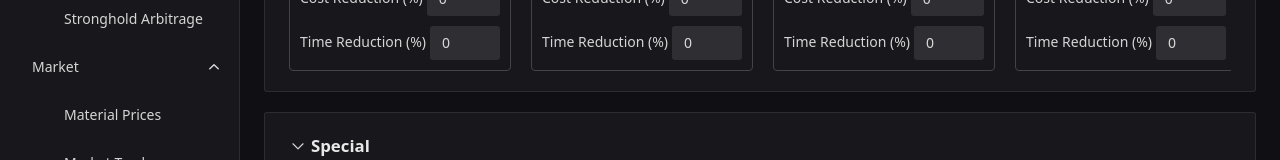
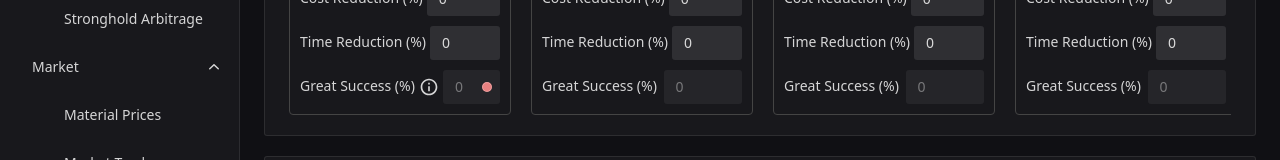
Before and after one commit to yiruinn/loa-buddy, a Vue app in the folder web/: page /crafting in a window 1280 px wide. Shown: the part 216-376 px from the top of the page. Built offline with nearby package versions, Linux system fonts and the light colour scheme; no server answers; a small style sheet from the web is missing.

Commit message:
add great success to crafting calc and add option to factor it into calculation

```diff
--- a/web/src/components/CraftingCalculator.vue
+++ b/web/src/components/CraftingCalculator.vue
@@ -78,6 +78,10 @@ const props = defineProps({
   useLowestPrice: {
     type: Boolean,
     required: true,
+  },
+  enableGreatSuccess: {
+    type: Boolean,
+    required: true,
   }
 });
 
@@ -120,6 +124,18 @@ const getAdjustedCraftingTime = (recipe) => {
   return (recipe.craftingTime * (1 - totalReduction / 100)).toFixed(2);
 };
 
+const getGreatSuccessChance = (recipe) => {
+  if (!props.enableGreatSuccess) {
+    return 0;
+  }
+  const BASE_RATE = 5;
+  const generalBonus = props.craftingReductions.general.greatSuccess || 0;
+  const categoryBonus = props.craftingReductions[recipe.type]?.greatSuccess || 0;
+
+  const finalChance = BASE_RATE * (1 + (generalBonus / 100) + (categoryBonus / 100));
+  return finalChance;
+}
+
 const calculateMaterialCost = (items) => {
   return items.reduce((sum, item) => {
     const priceKey = props.useLowestPrice ? 'effectivePrice' : 'marketPrice';
@@ -157,8 +173,11 @@ const getTotalCost = (recipe, index) => {
   return itemsCost + getAdjustedCraftingCost(recipe);
 };
 
-const getUnitPrice = (recipe, index) =>
-  (getTotalCost(recipe, index) / recipe.quantity).toFixed(2);
+const getUnitPrice = (recipe, index) => {
+  const greatSuccessChance = getGreatSuccessChance(recipe) / 100;
+  const effectiveQuantity = recipe.quantity * (1 + greatSuccessChance);
+  return (getTotalCost(recipe, index) / effectiveQuantity).toFixed(2);
+}
 
 const calculateTax = (sellingPrice) => Math.ceil(sellingPrice * 0.05);
 
@@ -214,8 +233,8 @@ watch(() => [
   props.recipes,
   props.craftingReductions,
   props.useLowestPrice,
+  props.enableGreatSuccess,
 ], initializeCategories, { deep: true });
-
 </script>
 
 <style scoped>
--- a/web/src/components/CraftingPage.vue
+++ b/web/src/components/CraftingPage.vue
@@ -41,6 +41,33 @@
                   <span>Time Reduction (%)</span>
                   <n-input-number v-model:value="craftingReductions.general.time" :min="0" :max="30" :show-button="false" />
                 </div>
+                <div class="input-group">
+                  <span style="display: flex; align-items: center; gap: 4px;">
+                    Great Success (%)
+                    <n-tooltip trigger="hover" placement="bottom" style="max-width: 200px;">
+                      <template #trigger>
+                        <n-icon size="20" style="cursor: pointer;">
+                          <svg xmlns="http://www.w3.org/2000/svg" viewBox="0 0 24 24"><path fill="currentColor" d="M12 2C6.48 2 2 6.48 2 12s4.48 10 10 10s10-4.48 10-10S17.52 2 12 2zm0 18c-4.41 0-8-3.59-8-8s3.59-8 8-8s8 3.59 8 8s-3.59 8-8 8zm-1-13h2v2h-2v-2zm0 4h2v6h-2v-6z"></path></svg>
+                        </n-icon>
+                      </template>
+                      <div>
+                        Great Success Chance (GSC) is:<br>
+                        <b>5 * (1 + additionalGSC / 100)</b><br>
+                        Expected Yield (EY) is:<br>
+                        <b>quantity * (1 + GSC / 100)</b><br>
+                        Unit Price is calculated as:<br>
+                        <b>totalCost / EY</b>
+                      </div>
+                    </n-tooltip>
+                  </span>
+                  <n-input-number v-model:value="craftingReductions.general.greatSuccess" :min="0" :max="30" :show-button="false" :disabled="!enableGreatSuccess">
+                    <template #suffix>
+                      <n-button @click="enableGreatSuccess = !enableGreatSuccess" size="tiny" :style="{ backgroundColor: enableGreatSuccess ? '#63e2b7' : '#e88080', width: '10px', height: '10px', padding: 0, borderRadius: '50%' }">
+                        &nbsp;
+                      </n-button>
+                    </template>
+                  </n-input-number>
+                </div>
               </div>
               <div class="category-group">
                 <h3>Battle Items</h3>
@@ -51,6 +78,10 @@
                 <div class="input-group">
                   <span>Time Reduction (%)</span>
                   <n-input-number v-model:value="craftingReductions.battle.time" :min="0" :max="10" :show-button="false" />
+                </div>
+                <div class="input-group">
+                  <span>Great Success (%)</span>
+                  <n-input-number v-model:value="craftingReductions.battle.greatSuccess" :min="0" :max="10" :show-button="false" :disabled="!enableGreatSuccess" />
                 </div>
               </div>
               <div class="category-group">
@@ -63,6 +94,10 @@
                   <span>Time Reduction (%)</span>
                   <n-input-number v-model:value="craftingReductions.cooking.time" :min="0" :max="10" :show-button="false" />
                 </div>
+                <div class="input-group">
+                  <span>Great Success (%)</span>
+                  <n-input-number v-model:value="craftingReductions.cooking.greatSuccess" :min="0" :max="10" :show-button="false" :disabled="!enableGreatSuccess" />
+                </div>
               </div>
               <div class="category-group">
                 <h3>Special</h3>
@@ -73,6 +108,10 @@
                 <div class="input-group">
                   <span>Time Reduction (%)</span>
                   <n-input-number v-model:value="craftingReductions.special.time" :min="0" :max="10" :show-button="false" />
+                </div>
+                <div class="input-group">
+                  <span>Great Success (%)</span>
+                  <n-input-number v-model:value="craftingReductions.special.greatSuccess" :min="0" :max="10" :show-button="false" :disabled="!enableGreatSuccess" />
                 </div>
               </div>
             </div>
@@ -85,22 +124,25 @@
       :materials="materialCosts.materials"
       :crafting-reductions="craftingReductions"
       :use-lowest-price="useLowestPrice"
+      :enable-great-success="enableGreatSuccess"
     />
   </div>
 </template>
 
 <script setup>
 import { ref, reactive, watch, onMounted } from 'vue';
-import { NInputNumber, NCard, NCollapse, NCollapseItem, NSwitch, NTooltip, NIcon } from 'naive-ui';
+import { NInputNumber, NCard, NCollapse, NCollapseItem, NSwitch, NTooltip, NIcon, NButton } from 'naive-ui';
 import CraftingCalculator from './CraftingCalculator.vue';
 import { recipes, materialCosts } from '../store';
 
 const useLowestPrice = ref(false);
+const enableGreatSuccess = ref(false);
+
 const craftingReductions = reactive({
-  general: { cost: 0, time: 0 },
-  battle: { cost: 0, time: 0 },
-  cooking: { cost: 0, time: 0 },
-  special: { cost: 0, time: 0 },
+  general: { cost: 0, time: 0, greatSuccess: 0 },
+  battle: { cost: 0, time: 0, greatSuccess: 0 },
+  cooking: { cost: 0, time: 0, greatSuccess: 0 },
+  special: { cost: 0, time: 0, greatSuccess: 0 },
 });
 
 const localRecipes = ref([]);
@@ -131,6 +173,10 @@ watch(recipes, (newRecipes) => {
 
 watch(localRecipes, saveSellingPrices, { deep: true });
 
+watch(enableGreatSuccess, (newValue) => {
+  localStorage.setItem('enableGreatSuccess', JSON.stringify(newValue));
+});
+
 watch(craftingReductions, (newValue) => {
   localStorage.setItem('craftingReductions', JSON.stringify(newValue));
 });
@@ -138,7 +184,16 @@ watch(craftingReductions, (newValue) => {
 onMounted(() => {
   const savedReductions = localStorage.getItem('craftingReductions');
   if (savedReductions) {
-    Object.assign(craftingReductions, JSON.parse(savedReductions));
+    const parsedReductions = JSON.parse(savedReductions);
+    for (const category in craftingReductions) {
+      if (parsedReductions[category]) {
+        Object.assign(craftingReductions[category], parsedReductions[category]);
+      }
+    }
+  }
+  const savedEnable = localStorage.getItem('enableGreatSuccess');
+  if (savedEnable !== null) {
+    enableGreatSuccess.value = JSON.parse(savedEnable);
   }
 });
 </script>
```
